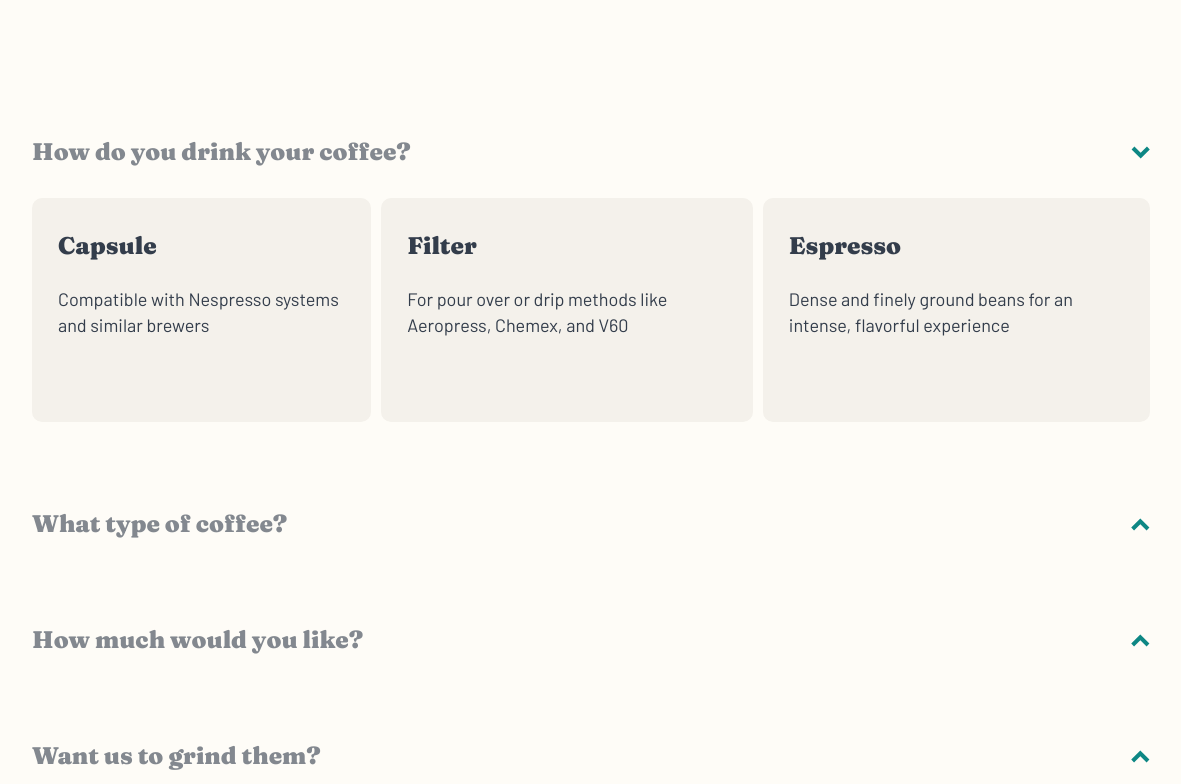
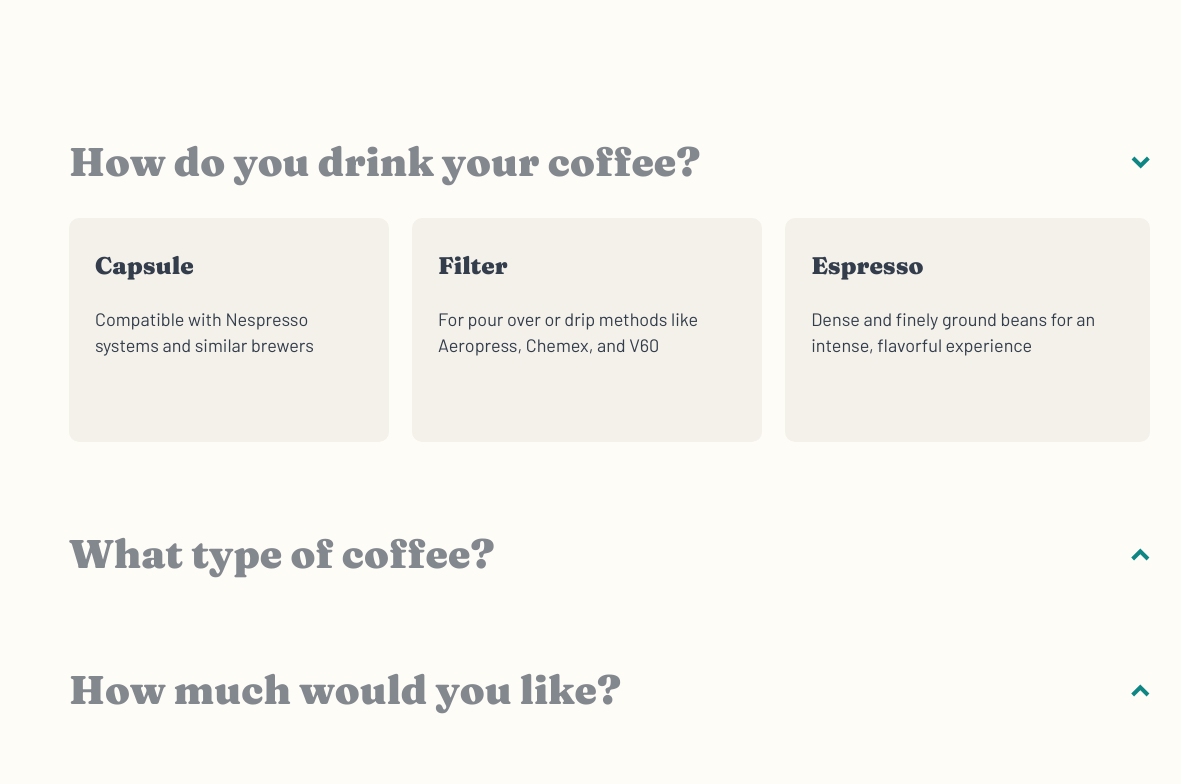
Before and after one commit to Lordyner/coffee-roasters, a Next.js app: page /subscribe in a window 1536 px wide. Shown: the part 1480-2264 px from the top of the page, without its empty margins (221-1402 px from the left). Built offline with nearby package versions, Linux system fonts and the light colour scheme.

Commit message:
Fix QCM order section

```diff
--- a/Components/OrderSummary.module.css
+++ b/Components/OrderSummary.module.css
@@ -60,4 +60,8 @@
         justify-content: flex-end;
 
     }
+
+    .wrapper {
+        padding: 1.6875rem 4rem;
+    }
 }
--- a/Components/QCMContainer.module.css
+++ b/Components/QCMContainer.module.css
@@ -20,7 +20,7 @@
 
         padding-left: 5.313rem;
         padding-right: 5.313rem;
-        gap: 5.5rem;
+        gap: 7.8125rem;
     }
 
     .qcmContainer {
--- a/Components/UI/QCM.module.css
+++ b/Components/UI/QCM.module.css
@@ -22,7 +22,7 @@
 
 .header {
     display: grid;
-    grid-template-columns: 65% 35%;
+    grid-template-columns: 70% 30%;
     align-items: center;
 }
 
@@ -85,10 +85,28 @@
         padding: 2rem 1.625rem 5.25rem 1.625rem;
         gap: 1.5rem;
     }
+
+    .header h3 {
+        font-size: 2rem;
+        line-height: 3rem;
+    }
 }
 
 @media (min-width: 1440px) {
     .qcm {
         cursor: pointer;
     }
+
+    .header h3 {
+        font-size: 2.5rem;
+        line-height: 3rem;
+    }
+
+    .header {
+        grid-template-columns: max-content 1fr;
+    }
+
+    .answers {
+        gap: 1.4375rem;
+    }
 }
```
